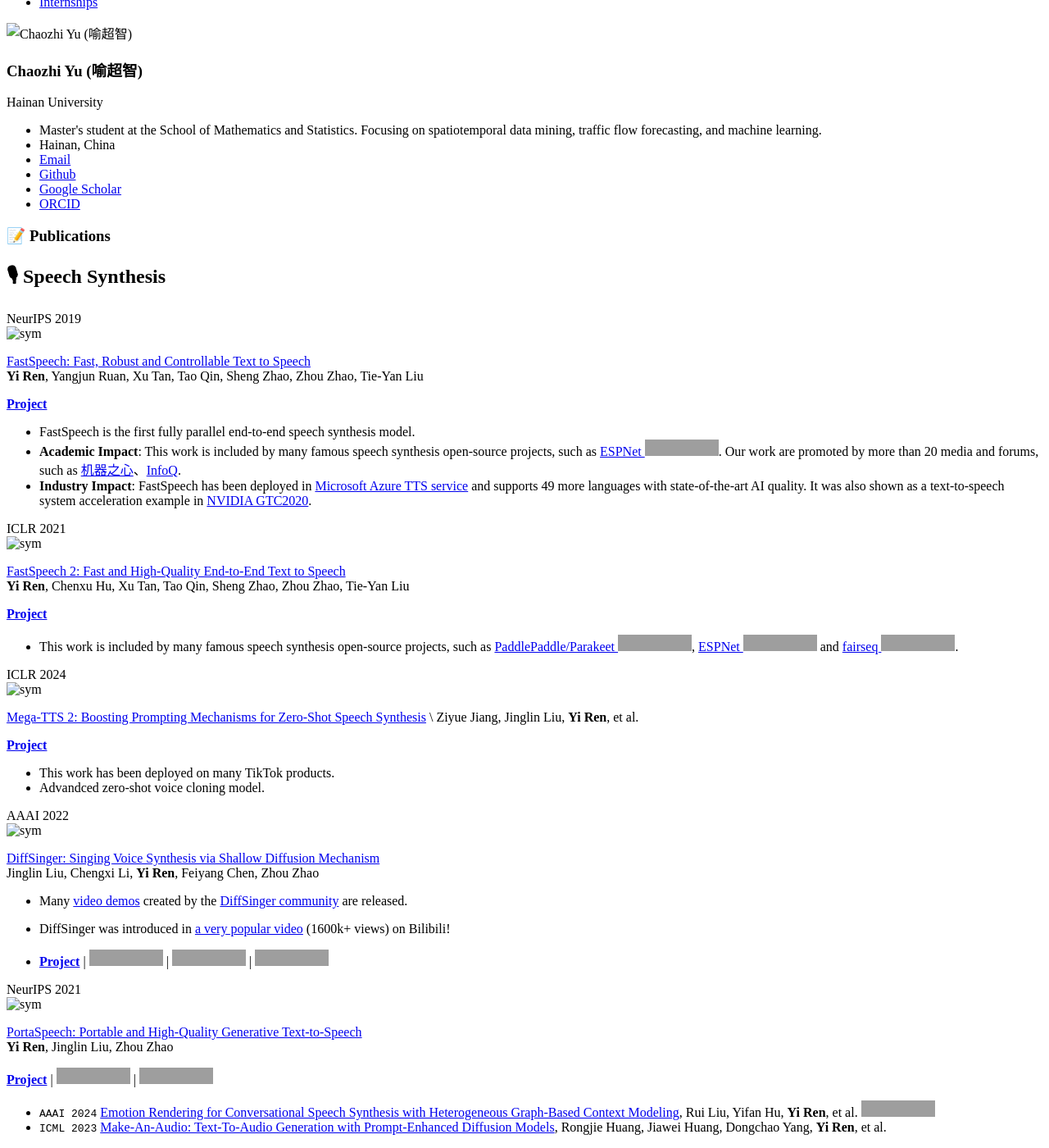
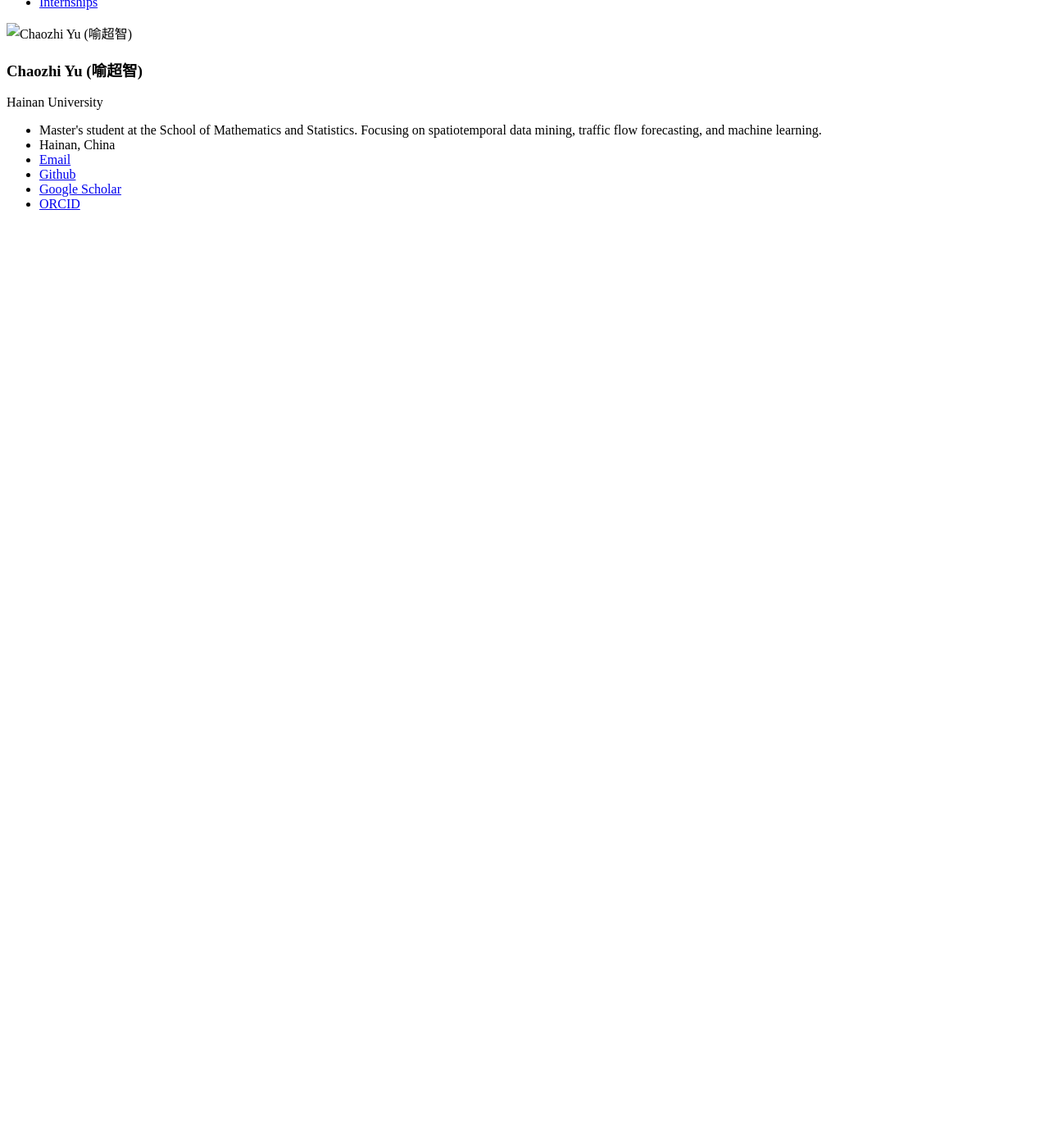
Before and after one commit to yuchaozhi/yuchaozhi.github.io, a Jekyll site: the page built from _pages/includes/pub.md, in a window 1280 px wide and 1400 px high, scrolled down 174 px. Shown: the whole window at 82% size. Built offline with Jekyll 4.4.1, drawn with Linux system fonts in a browser that asks for light colours; our own code applies the rules of GitHub Pages for plain Markdown files; after the commit the page ends 900 px from its top, so only the background shows below that; grey boxes are pictures that could not be loaded.

Commit message:
update pub.md

```diff
--- a/_pages/includes/pub.md
+++ b/_pages/includes/pub.md
@@ -1,4 +1,4 @@
-
+<!--
 # 📝 Publications
 ## 🎙 Speech Synthesis
 
@@ -68,4 +68,4 @@ Jinglin Liu, Chengxi Li, **Yi Ren**, Feiyang Chen, Zhou Zhao
 </div>
 
 - `AAAI 2024` [Emotion Rendering for Conversational Speech Synthesis with Heterogeneous Graph-Based Context Modeling](https://arxiv.org/abs/2312.11947), Rui Liu, Yifan Hu, **Yi Ren**, et al. [![](https://img.shields.io/github/stars/walker-hyf/ECSS?style=social&label=Code+Stars)](https://github.com/walker-hyf/ECSS)
-- ``ICML 2023`` [Make-An-Audio: Text-To-Audio Generation with Prompt-Enhanced Diffusion Models](https://text-to-audio.github.io/paper.pdf), Rongjie Huang, Jiawei Huang, Dongchao Yang, **Yi Ren**, et al.
+- ``ICML 2023`` [Make-An-Audio: Text-To-Audio Generation with Prompt-Enhanced Diffusion Models](https://text-to-audio.github.io/paper.pdf), Rongjie Huang, Jiawei Huang, Dongchao Yang, **Yi Ren**, et al. -->
```
